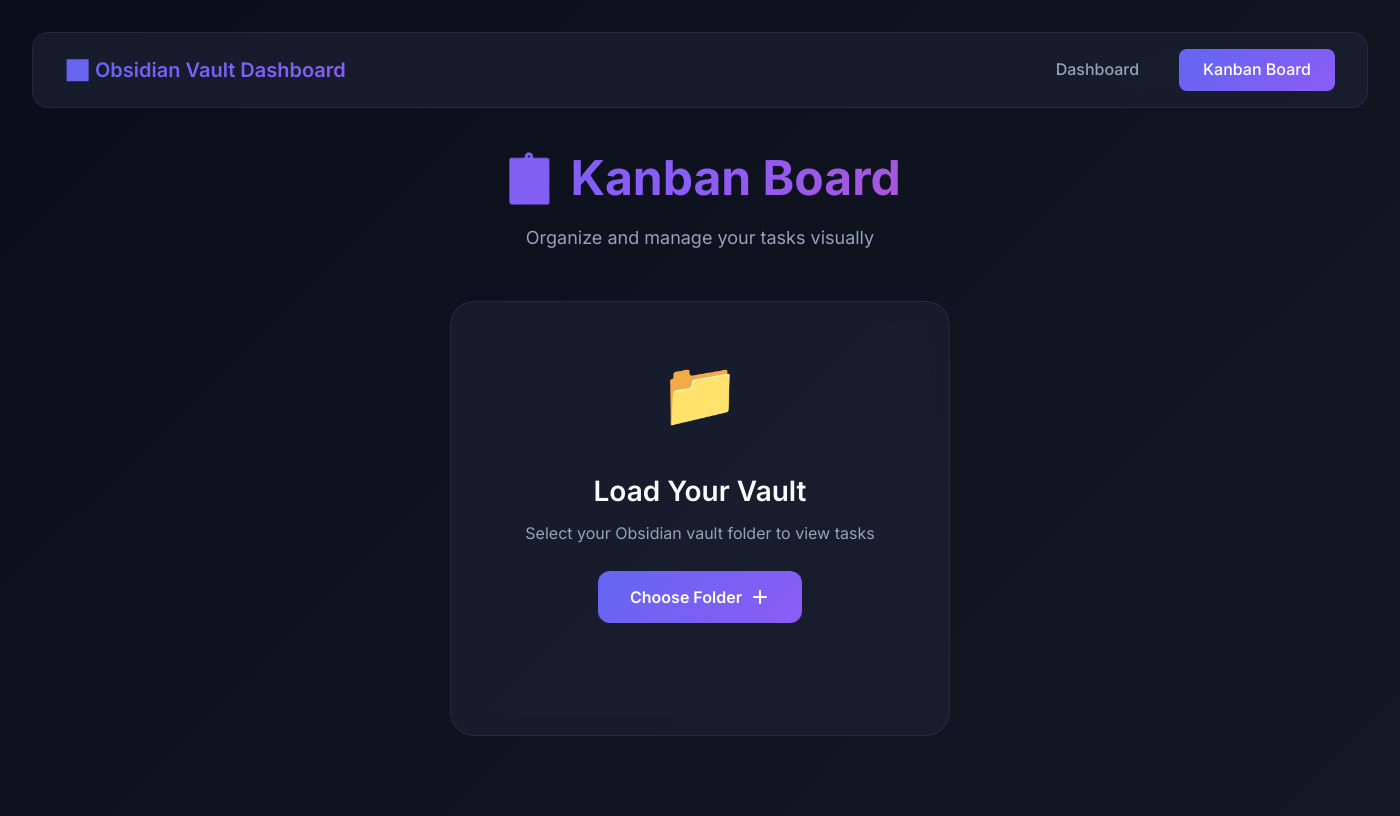
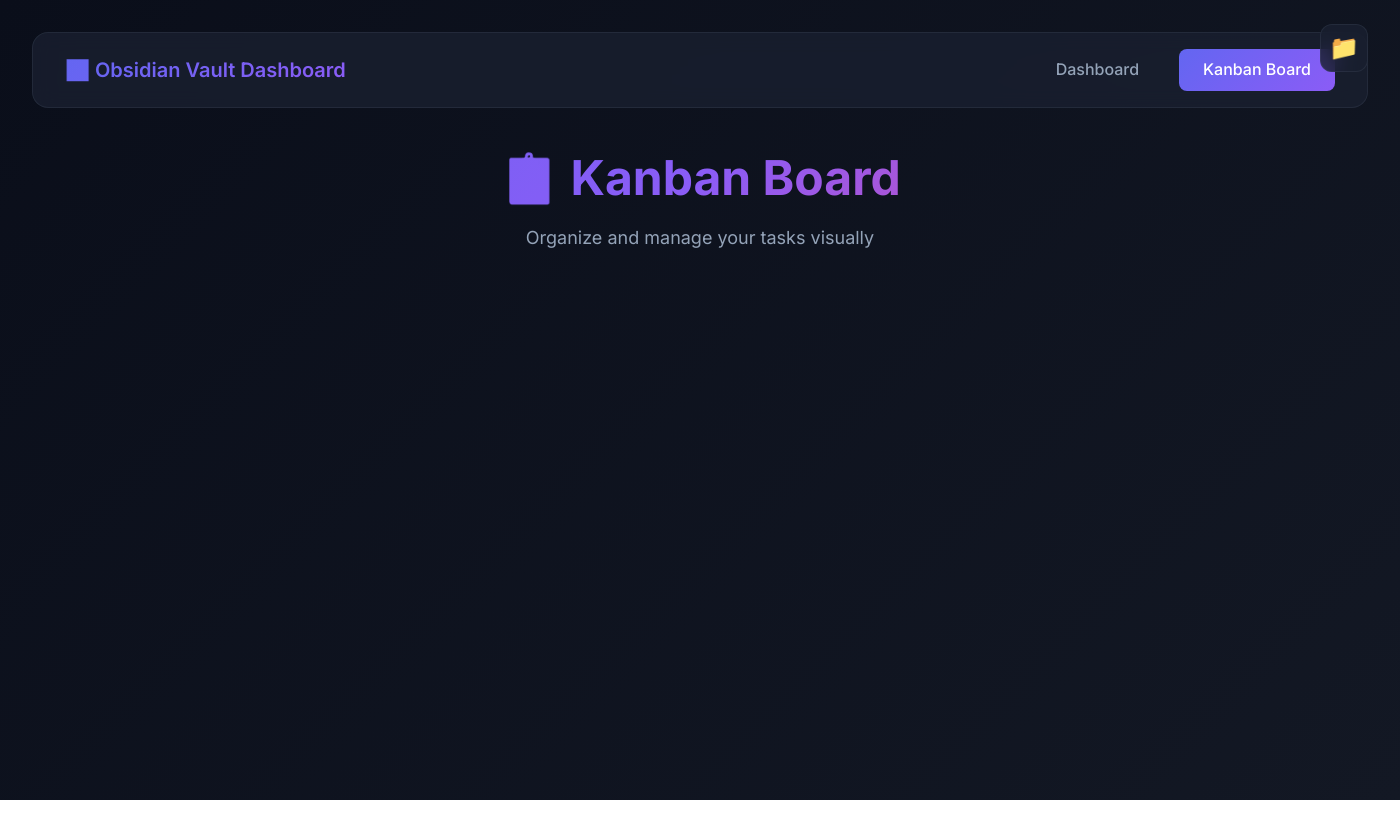
Before and after one commit to arjunkaruvally/obsidian-project-dashboard, an Electron app: page kanban.html in a window 1400 px wide. Drawn offline with Linux system fonts and the light colour scheme.

```diff
--- a/kanban.html
+++ b/kanban.html
@@ -25,25 +25,15 @@
             </div>
         </nav>
 
+        <button id="loadVaultBtn" class="vault-btn" title="Open Vault (Cmd/Ctrl+O)">
+            📁
+        </button>
+
         <header>
             <h1>📋 Kanban Board</h1>
             <p class="subtitle">Organize and manage your tasks visually</p>
+            <p class="file-info" id="fileInfo"></p>
         </header>
-
-        <div class="upload-section">
-            <div class="upload-card">
-                <div class="upload-icon">📁</div>
-                <h2>Load Your Vault</h2>
-                <p>Select your Obsidian vault folder to view tasks</p>
-                <button id="loadVaultBtn" class="primary-btn">
-                    <span>Choose Folder</span>
-                    <svg width="20" height="20" viewBox="0 0 20 20" fill="none">
-                        <path d="M10 4V16M4 10H16" stroke="currentColor" stroke-width="2" stroke-linecap="round" />
-                    </svg>
-                </button>
-                <p class="file-info" id="fileInfo"></p>
-            </div>
-        </div>
 
         <div id="kanbanBoard" class="kanban-board hidden">
             <!-- Filter Section -->
--- a/style.css
+++ b/style.css
@@ -80,6 +80,38 @@
     color: white;
 }
 
+/* Vault Button */
+.vault-btn {
+    position: fixed;
+    top: 1.5rem;
+    right: 2rem;
+    width: 3rem;
+    height: 3rem;
+    border-radius: 0.75rem;
+    background: var(--bg-card);
+    backdrop-filter: blur(10px);
+    border: 1px solid var(--border-color);
+    font-size: 1.5rem;
+    cursor: pointer;
+    transition: all 0.3s ease;
+    display: flex;
+    align-items: center;
+    justify-content: center;
+    z-index: 100;
+}
+
+.vault-btn:hover {
+    background: var(--bg-card-hover);
+    border-color: var(--accent-primary);
+    transform: scale(1.1);
+    box-shadow: 0 4px 12px rgba(99, 102, 241, 0.3);
+}
+
+.vault-btn:active {
+    transform: scale(0.95);
+}
+
+
 /* Header */
 header {
     text-align: center;
@@ -101,50 +133,7 @@
     color: var(--text-secondary);
     font-size: 1.125rem;
     font-weight: 400;
-}
-
-/* Upload Section */
-.upload-section {
-    display: flex;
-    justify-content: center;
-    margin-bottom: 3rem;
-    animation: fadeIn 0.8s ease-out;
-}
-
-.upload-card {
-    background: var(--bg-card);
-    backdrop-filter: blur(10px);
-    border: 1px solid var(--border-color);
-    border-radius: 1.5rem;
-    padding: 3rem;
-    text-align: center;
-    max-width: 500px;
-    width: 100%;
-    transition: all 0.3s ease;
-}
-
-.upload-card:hover {
-    background: var(--bg-card-hover);
-    border-color: var(--accent-primary);
-    transform: translateY(-4px);
-    box-shadow: 0 20px 40px rgba(99, 102, 241, 0.2);
-}
-
-.upload-icon {
-    font-size: 4rem;
-    margin-bottom: 1rem;
-    animation: float 3s ease-in-out infinite;
-}
-
-.upload-card h2 {
-    font-size: 1.75rem;
     margin-bottom: 0.5rem;
-    font-weight: 600;
-}
-
-.upload-card p {
-    color: var(--text-secondary);
-    margin-bottom: 1.5rem;
 }
 
 .primary-btn {
@@ -173,10 +162,10 @@
 }
 
 .file-info {
-    margin-top: 1rem;
     font-size: 0.875rem;
     color: var(--success);
-    min-height: 1.5rem;
+    min-height: 1.25rem;
+    margin-top: 0.5rem;
 }
 
 /* Dashboard */
@@ -277,7 +266,7 @@
 
 /* Project List */
 .project-list {
-    max-height: 300px;
+    max-height: 500px;
     overflow-y: auto;
 }
 
@@ -442,7 +431,7 @@
 
 /* Backlog List */
 .backlog-list {
-    max-height: 300px;
+    max-height: 500px;
     overflow-y: auto;
 }
 
```
Also changed, not shown: app.js (+13 -1 lines), index.html (+5 -15 lines).
